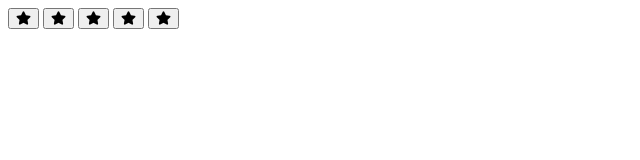
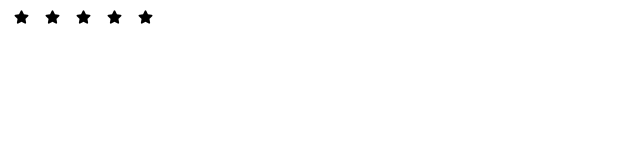
Before and after one commit to KarenKos/Filmormation, a website: page gwiazdy.html in a window 1280 px wide. Shown: the whole page, without its empty margins (0-640 px from the left). Drawn offline with Linux system fonts and the light colour scheme.

Commit message:
dodanie styly do Rating

```diff
--- a/gwiazdy.html
+++ b/gwiazdy.html
@@ -5,8 +5,7 @@
 	<meta name="viewport" content="width=device-width, initial-scale=1.0">
 	<meta http-equiv="X-UA-Compatible" content="ie=edge">
 	<link href="https://use.fontawesome.com/releases/v5.0.8/css/all.css" rel="stylesheet">
-
-	<title>Filmy</title>
+    <title>Filmy</title>
 
 </head>
 
@@ -15,20 +14,20 @@
 
 	<div id="Rating">
 
-			<button id="star1">
+			<button id="star1" style="background-color: white; border: 0">
 			  <i class="fas fa-star"></i>
 			</button>
 
-			<button id="star2">
+			<button id="star2" style="background-color: white; border: 0">
 					<i class="fas fa-star"></i>
 			 </button>
-			 <button id="star3">
+			 <button id="star3" style="background-color: white; border: 0">
 					<i class="fas fa-star"></i>
 			</button>
-			<button id="star4">
+			<button id="star4" style="background-color: white; border: 0">
 					<i class="fas fa-star"></i>
 			</button>
-			<button id="star5">
+			<button id="star5" style="background-color: white; border: 0">
 					<i class="fas fa-star"></i>
 			</button>
 
```
